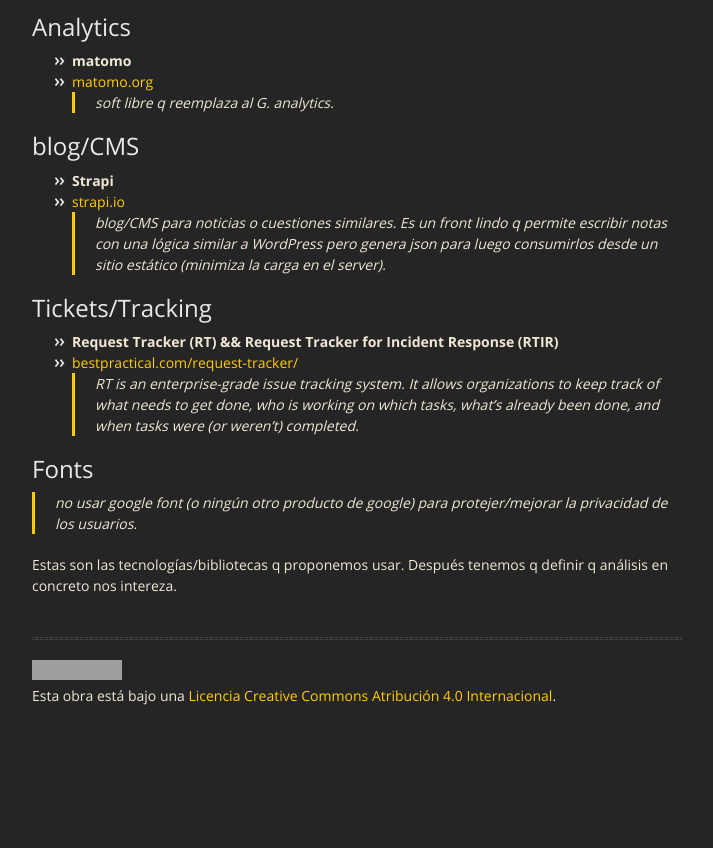
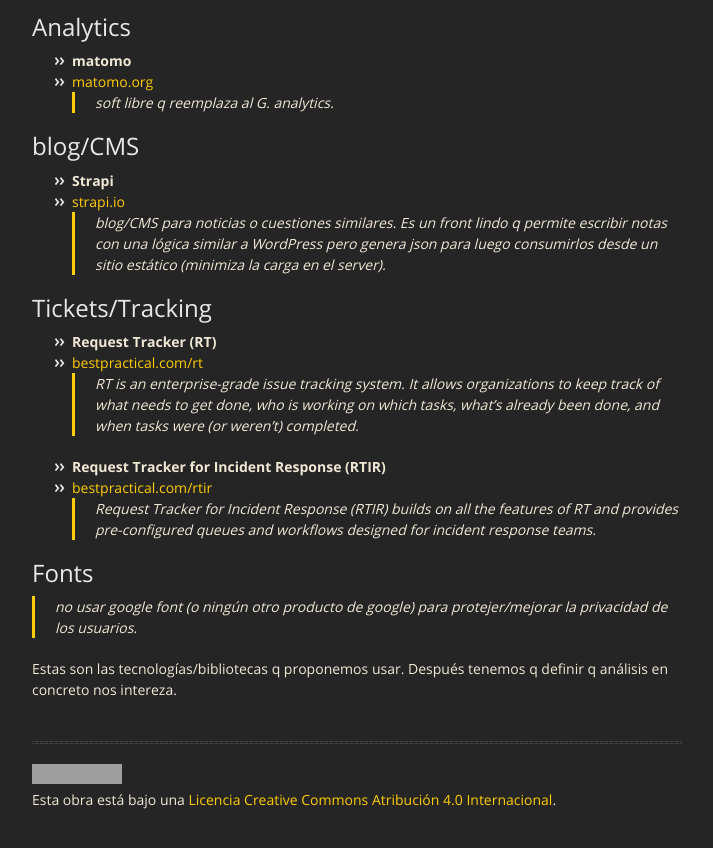
Before and after one commit to pewen/LRFII, a Jekyll site: the page built from index.md, in a window 1280 px wide and 900 px high, scrolled down 1191 px. Shown: the top 848 px of the window, without its empty margins (283-996 px from the left). Built offline with Jekyll 4.4.1, drawn with Linux system fonts in a browser that asks for light colours; our own code applies the rules of GitHub Pages for plain Markdown files; before the commit the page ends 1987 px from its top, so only the background shows below that; grey boxes are pictures that could not be loaded.

Commit message:
minor change

```diff
--- a/index.md
+++ b/index.md
@@ -48,11 +48,14 @@
 > blog/CMS para noticias o cuestiones similares. Es un front lindo q permite escribir notas con una lógica similar a WordPress pero genera json para luego consumirlos desde un sitio estático (minimiza la carga en el server).
 
 ## Tickets/Tracking
-* **Request Tracker (RT) && Request Tracker for Incident Response (RTIR)**
-* [bestpractical.com/request-tracker/](https://bestpractical.com/request-tracker/)
+* **Request Tracker (RT)**
+* [bestpractical.com/rt](https://bestpractical.com/rt)
 > RT is an enterprise-grade issue tracking system. It allows organizations
 to keep track of what needs to get done, who is working on which tasks,
 what's already been done, and when tasks were (or weren't) completed.
+* **Request Tracker for Incident Response (RTIR)**
+* [bestpractical.com/rtir](https://bestpractical.com/rtir)
+> Request Tracker for Incident Response (RTIR) builds on all the features of RT and provides pre-configured queues and workflows designed for incident response teams.
 
 ## Fonts
 > no usar google font (o ningún otro producto de google) para protejer/mejorar  la privacidad de los usuarios.
```
Also changed, not shown: 1 other file.
